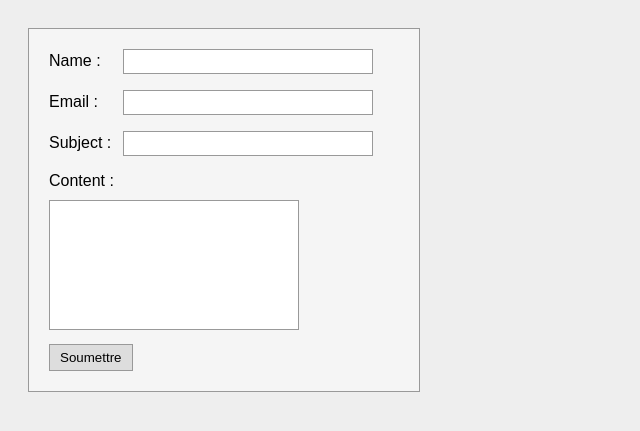
After one commit to jadliaissam/gsi1, a Django app: page /form in a window 1280 px wide. The commit adds this page. Shown: the top 431 px of the page, without its empty margins (0-640 px from the left). Run offline with Django 5.2, Linux system fonts and the light colour scheme.

Commit message:
add contact form

```diff
--- a/app/urls.py
+++ b/app/urls.py
@@ -4,6 +4,7 @@ from app import views
 urlpatterns = [
     #    path('admin/', admin.site.urls),
     #path('hello', views.hello),
+    path('form', views.handle_form),
     path('messages', views.list_messages),
     path('product', views.product_count),
     path('product/nouveau', views.show_form),
--- a/app/views.py
+++ b/app/views.py
@@ -27,9 +27,23 @@ def list_messages(request):
     return render(request, 'list_messages.html', {'messages': messages})
 
 
+def handle_form(request):
+    if request.method == 'GET':
+        return render(request, 'contact_htmlform.html')
+    else:
+        name = request.POST['name']
+        subject = request.POST['subject']
+        email = request.POST['email']
+        content = request.POST['content']
+
+        Message.objects.create(name=name, subject=subject, email=email, content=content)
+        return redirect('/messages')
+
+
 def show_form(request):
     form = ProductForm()
     return render(request, 'formulaire.html', {'form': form})
+
 
 
 def create_product(request):
--- /dev/null
+++ b/templates/contact_htmlform.html
@@ -0,0 +1,83 @@
+<!DOCTYPE html>
+<html lang="en">
+<head>
+    <meta charset="UTF-8">
+    <title>Contact Form</title>
+    <style>
+        body {
+            font-family: Arial, sans-serif;
+            background-color: #eee;
+            padding: 20px;
+        }
+
+        .form-container {
+            width: 350px;
+            background: #f5f5f5;
+            padding: 20px;
+            border: 1px solid #999;
+        }
+
+        label {
+            display: inline-block;
+            width: 70px;
+            margin-bottom: 10px;
+        }
+
+        input, textarea {
+            width: 240px;
+            padding: 4px;
+            border: 1px solid #999;
+        }
+
+        textarea {
+            height: 120px;
+            resize: none;
+        }
+
+        .row {
+            margin-bottom: 10px;
+        }
+
+        button {
+            padding: 5px 10px;
+            border: 1px solid #999;
+            background-color: #ddd;
+            cursor: pointer;
+        }
+
+        button:hover {
+            background-color: #ccc;
+        }
+    </style>
+</head>
+<body>
+
+<div class="form-container">
+    <form method="post" action="/form">
+        {% csrf_token %}
+        <div class="row">
+            <label for="name">Name :</label>
+            <input type="text" id="name" name="name">
+        </div>
+
+        <div class="row">
+            <label for="email">Email :</label>
+            <input type="email" id="email" name="email">
+        </div>
+
+        <div class="row">
+            <label for="subject">Subject :</label>
+            <input type="text" id="subject" name="subject">
+        </div>
+
+        <div class="row">
+            <label for="content">Content :</label><br>
+            <textarea id="content" name="content"></textarea>
+        </div>
+
+        <button type="submit">Soumettre</button>
+    </form>
+</div>
+
+</body>
+</html>
--- a/templates/list_messages.html
+++ b/templates/list_messages.html
@@ -6,6 +6,7 @@
 </head>
 <body>
 <h1>Boite de Réception</h1>
+<a href="/form">Nouveau Message</a>
 {% for message in messages %}
     <div>
         <h3>{{ message.subject }}</h3>
```
Also changed, not shown: db.sqlite3.
